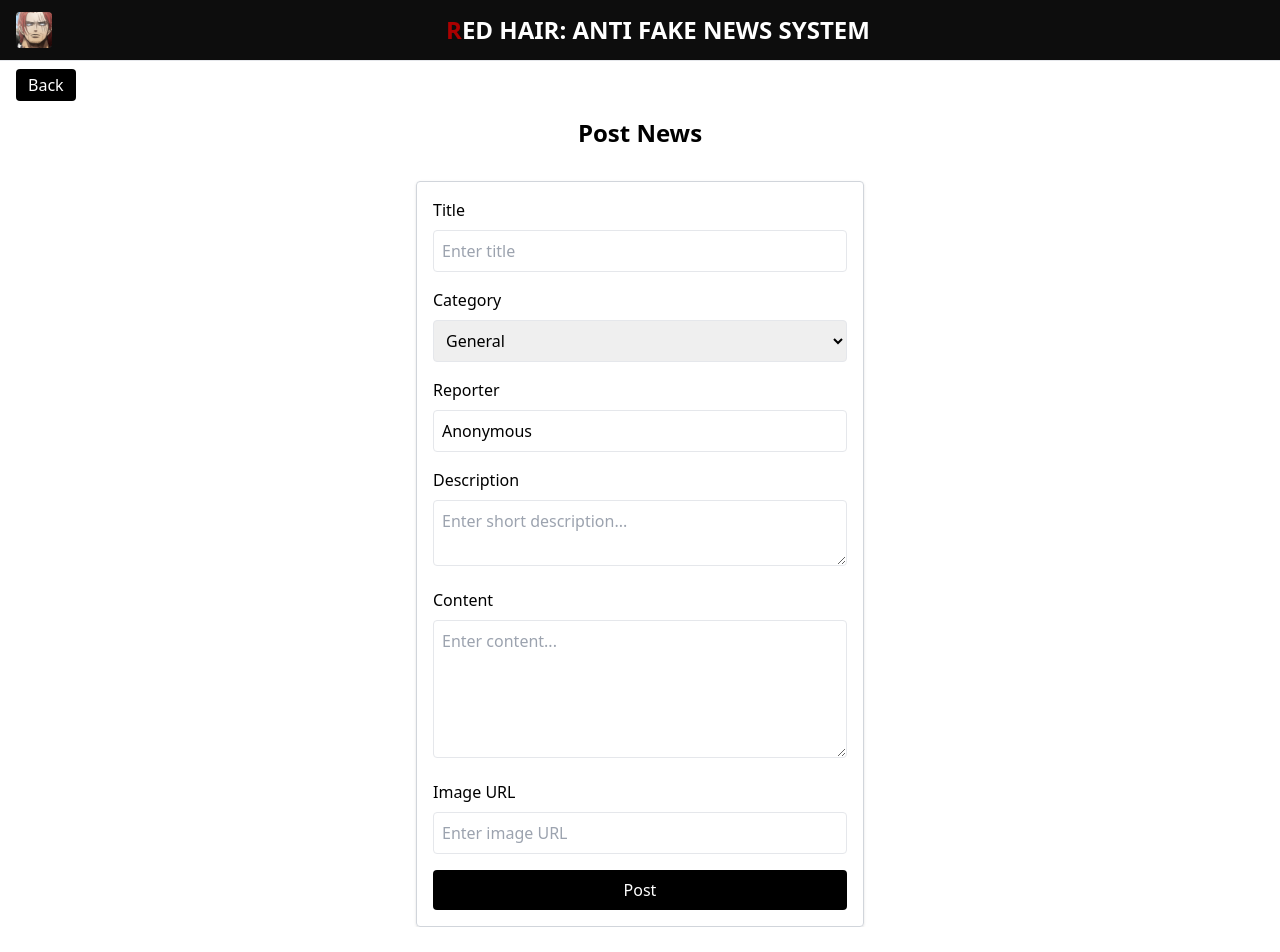
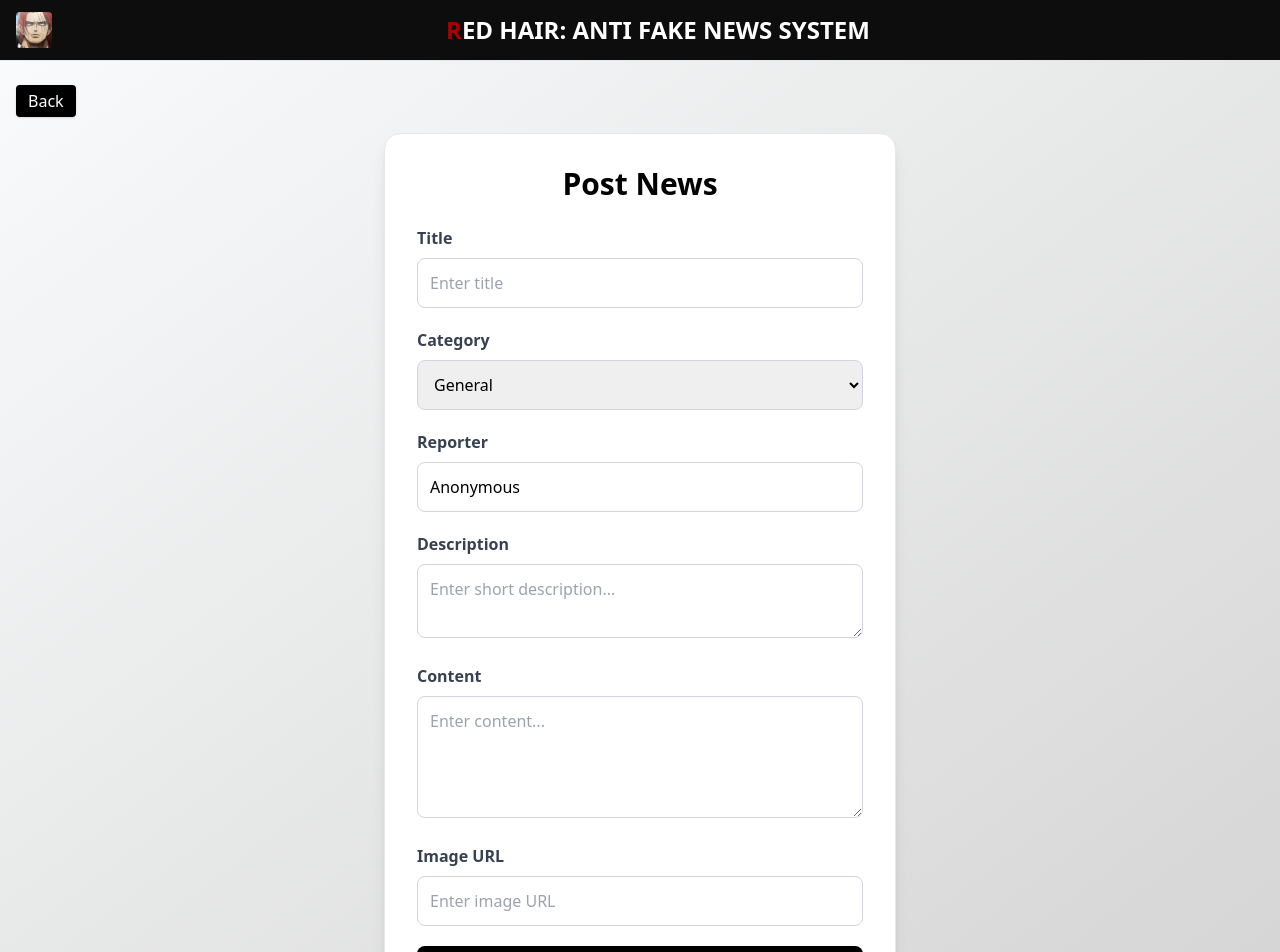
Before and after one commit to chartchai-class/project-01-the-anti-fake-news-system-red-hair, a Vue app: page /post-news in a window 1280 px wide. Shown: the top 952 px of the page. Before the commit the page ends 927 px from the top, so only its background shows below. Built offline with nearby package versions, Linux system fonts and the light colour scheme; the HTML template or start-up script is replaced by a standard one.

Commit message:
enhance post-news page and route back to home after post

```diff
--- a/src/stores/news.ts
+++ b/src/stores/news.ts
@@ -64,7 +64,7 @@ export const useNewsListStore = defineStore('newsList', {
         (res.headers?.['x-total-count'] ?? res.headers?.['X-Total-Count']) as string | undefined
       const total = totalHeader ? Number(totalHeader) : revived.length
 
-      this.list = [...tempItems, ...revived]
+      this.list = [...tempItems, ...revived] //Im facing problem here for pagination :") Welp -- perPage only counts for serverFetched file,
       this.total = (Number.isFinite(total) ? total : revived.length) + tempItems.length
       this.loaded = true
     },
--- a/src/views/PostNews.vue
+++ b/src/views/PostNews.vue
@@ -1,6 +1,7 @@
 <script setup lang="ts">
 import { useNewsListStore } from '@/stores/news';
 import { ref } from 'vue';
+import { RouterLink, useRouter } from 'vue-router';
 
 const newsListStore = useNewsListStore();
 
@@ -10,6 +11,7 @@ const reporter = ref('Anonymous');
 const description = ref('');
 const content = ref('');
 const image = ref('');
+const router = useRouter();
 
 function postNews(){
     if( !title.value || !content.value ){
@@ -25,6 +27,7 @@ function postNews(){
     })
     clearForm();
     alert('News posted successfully!');
+    router.push({ name: 'home' });
 }
 
 function clearForm(){
@@ -39,21 +42,25 @@ function clearForm(){
 </script>
 
 <template>
-    <div class="">
-        <RouterLink :to="{ name: 'home' }">
-            <button class="bg-black text-white px-3 py-1 rounded hover:bg-[#720000] ml-4 mt-2">Back</button>
+    <div class="min-h-screen bg-gradient-to-br from-gray-50 to-neutral-300 flex flex-col">
+        <RouterLink :to="{ name: 'home' }" class="self-start">
+            <button class="bg-black text-white px-3 py-1 rounded hover:bg-[#720000] ml-4 mt-6 mb-4 shadow">Back</button>
         </RouterLink>
-        <h1 class="text-2xl text-center font-bold mb-4 py-4">Post News</h1>
+        <div class="flex flex-col items-center justify-center flex-1">
+            <div class="w-full max-w-lg bg-white rounded-2xl shadow-lg p-8 border border-gray-200">
+                <h1 class="text-3xl font-bold text-center mb-6 text-black">Post News</h1>
+                <form @submit.prevent="postNews" class="space-y-5">
 
-        <div class="form flex flex-col max-w-md mx-auto p-4 border border-gray-300 rounded shadow">
-            <div class="mb-4">
-                <label class="block mb-2">Title</label>
-                <input v-model="title" type="text" placeholder="Enter title" class="w-full p-2 border rounded" />
+                <div>
+                    <label class="block mb-2 font-semibold text-gray-700">Title</label>
+                    <input v-model="title" type="text" placeholder="Enter title"
+                    class="w-full p-3 border border-gray-300 rounded-lg focus:outline-none focus:ring-2 focus:ring-blue-200 transition" />
                 </div>
 
-            <div class="mb-4">
-                <label class="block mb-2">Category</label>
-                <select v-model="category" class="w-full p-2 border rounded">
+                <div>
+                    <label class="block mb-2 font-semibold text-gray-700">Category</label>
+                    <select v-model="category"
+                    class="w-full p-3 border border-gray-300 rounded-lg focus:outline-none focus:ring-2 focus:ring-blue-200 transition">
                     <option value="General">General</option>
                     <option value="Politics">Politics</option>
                     <option value="Sports">Sports</option>
@@ -63,26 +70,34 @@ function clearForm(){
                     </select>
                 </div>
 
-            <div class="mb-4">
-                <label class="block mb-2">Reporter</label>
-                <input v-model="reporter" type="text" class="w-full p-2 border rounded" />
+                <div>
+                    <label class="block mb-2 font-semibold text-gray-700">Reporter</label>
+                    <input v-model="reporter" type="text"
+                    class="w-full p-3 border border-gray-300 rounded-lg focus:outline-none focus:ring-2 focus:ring-blue-200 transition" />
                 </div>
 
-            <div class="mb-4">
-                <label class="block mb-2">Description</label>
-                <textarea v-model="description" placeholder="Enter short description..." rows="2" class="w-full p-2 border rounded"></textarea>
+                <div>
+                    <label class="block mb-2 font-semibold text-gray-700">Description</label>
+                    <textarea v-model="description" placeholder="Enter short description..." rows="2"
+                    class="w-full p-3 border border-gray-300 rounded-lg focus:outline-none focus:ring-2 focus:ring-blue-200 transition"></textarea>
                 </div>
 
-            <div class="mb-4">
-                <label class="block mb-2">Content</label>
-                <textarea v-model="content" placeholder="Enter content..." rows="5" class="w-full p-2 border rounded"></textarea>
+                <div>
+                    <label class="block mb-2 font-semibold text-gray-700">Content</label>
+                    <textarea v-model="content" placeholder="Enter content..." rows="4"
+                    class="w-full p-3 border border-gray-300 rounded-lg focus:outline-none focus:ring-2 focus:ring-blue-200 transition"></textarea>
                 </div>
-            <div class="mb-4">
-                <label class="block mb-2">Image URL</label>
-                <input v-model="image" type="text" placeholder="Enter image URL" class="w-full p-2 border rounded" />
+
+                <div>
+                    <label class="block mb-2 font-semibold text-gray-700">Image URL</label>
+                    <input v-model="image" type="text" placeholder="Enter image URL"
+                    class="w-full p-3 border border-gray-300 rounded-lg focus:outline-none focus:ring-2 focus:ring-blue-2S00 transition" />
                 </div>
-            <button @click="postNews" class="bg-black text-white px-4 py-2 rounded hover:bg-[#720000]">Post</button>
+
+                <button type="submit"
+                    class="w-full bg-black text-white py-3 rounded-lg font-bold text-lg hover:bg-[#720000] transition shadow">Post</button>
+                </form>
             </div>
         </div>
-
+    </div>
 </template>
```
Lines whose indentation alone changed are shown as unchanged.
